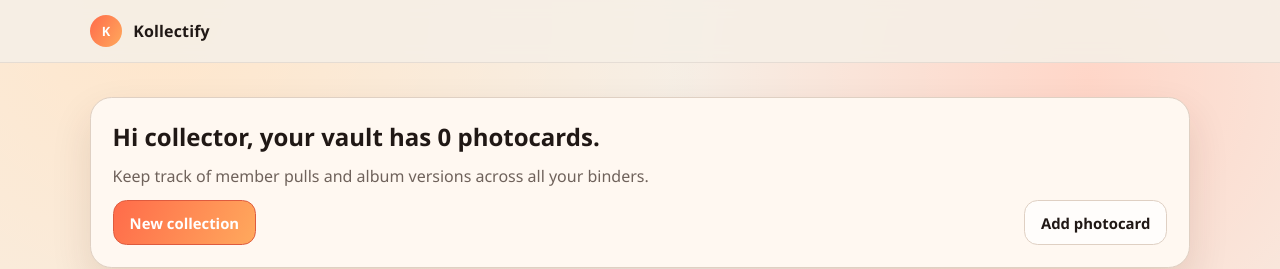
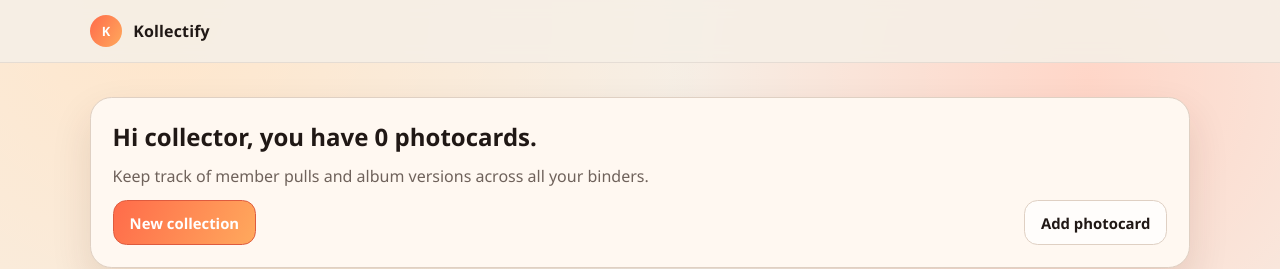
Before and after one commit to markuseaaa/PCcollecting, a React (Vite) app: page /homepage in a window 1280 px wide. Shown: the top 269 px of the page. Built offline with nearby package versions, Linux system fonts and the light colour scheme; no server answers; the database is empty; sample sign-in values are in the browser's storage.

Commit message:
Update HomePage greeting and MyPhotocardsPage check messages to English

```diff
--- a/src/pages/HomePage.jsx
+++ b/src/pages/HomePage.jsx
@@ -42,7 +42,7 @@
           .map((k) => ({ id: k, ...val[k] }))
           .sort((a, b) => (b.updatedAt || 0) - (a.updatedAt || 0));
         setCollections(next);
-      })
+      }),
     );
 
     const itemRef = ref(db, `users/${uid}/collectionItems`);
@@ -55,7 +55,7 @@
           .sort((a, b) => Number(b.createdAt || 0) - Number(a.createdAt || 0));
         setItems(next);
         setLoading(false);
-      })
+      }),
     );
 
     get(ref(db, `users/${uid}/username`)).then((snap) => {
@@ -76,11 +76,10 @@
     <main className="page-content with-nav-space home-page">
       <section className="dashboard-hero">
         <h1>
-          Hi {username || "collector"}, your vault has {items.length} photocards.
+          Hi {username || "collector"}, you have {items.length} photocards.
         </h1>
         <p>
-          Keep track of member pulls and album versions across all your
-          binders.
+          Keep track of member pulls and album versions across all your binders.
         </p>
         <div className="dashboard-hero-actions">
           <Link to="/createcollection" className="btn btn-primary">
--- a/src/pages/MyPhotocardsPage.jsx
+++ b/src/pages/MyPhotocardsPage.jsx
@@ -201,12 +201,12 @@
 
       const topMatches = ranked.slice(0, 3).filter((item) => item.similarity >= 20);
       if (topMatches.length === 0) {
-        setCheckMessage("Vi fandt ikke et sikkert match i dine photocards.");
+        setCheckMessage("No reliable match found in your photocards.");
         return;
       }
 
       setCheckMatches(topMatches);
-      setCheckMessage(`Vi har fundet ${topMatches.length} mulige matches i dine photocards.`);
+      setCheckMessage(`We found ${topMatches.length} possible matches in your photocards.`);
     } catch (err) {
       setCheckError(err?.message || "Could not check this image.");
     } finally {
```
